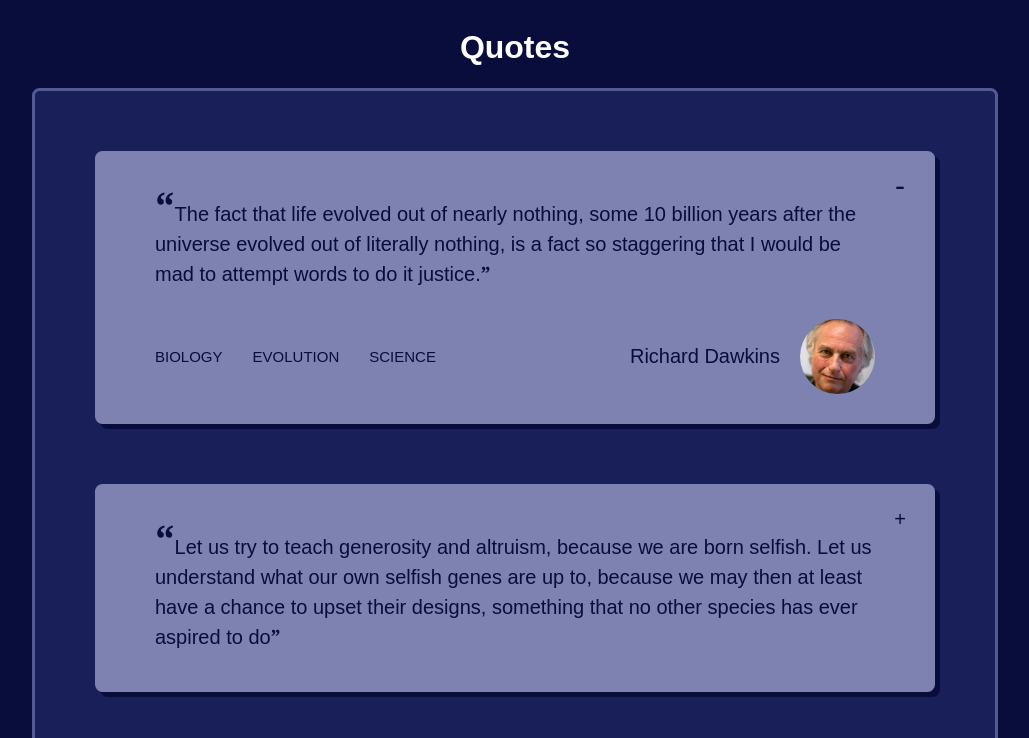
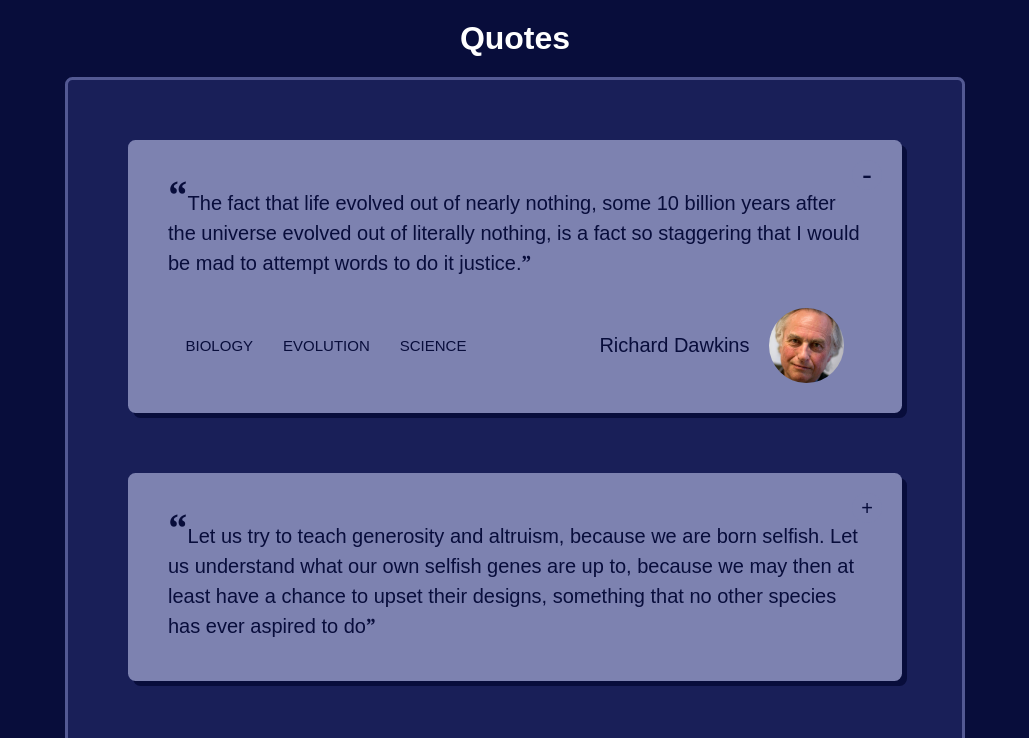
Before and after one commit to valtism/quotes-app, a website: page index.html in a window 1280 px wide. Both pictures are taken after a click on the element 640 px from the left and 239 px from the top of the page. Shown: the top 738 px of the page, without its empty margins (125-1154 px from the left). Drawn offline with Linux system fonts and the light colour scheme; a web font is replaced by a local one.

Commit message:
Cleared styles in css

```diff
--- a/style.css
+++ b/style.css
@@ -1,6 +1,9 @@
 @import url('https://fonts.googleapis.com/css?family=Meera+Inimai');
 
 * {
+    margin: 0;
+    padding: 0;
+    box-sizing: border-box;
     transition: .5s, all, ease-in-out;
 }
 
@@ -36,6 +39,7 @@
 
 h1 {
     color: #fff;
+    margin: 20px;
     text-decoration: none;
 }
 
@@ -45,6 +49,7 @@
 
 blockquote {
     margin: none;
+    padding: 20px;
     text-align: left;
     line-height: 1.5em;
 }
@@ -140,7 +145,8 @@
     display: flex;
     flex-flow: row wrap;
     align-items: center;
-    justify-content: space-around;
+    justify-content: space-between;
+    max-width: 50%;
 }
 
 .tag {
```
